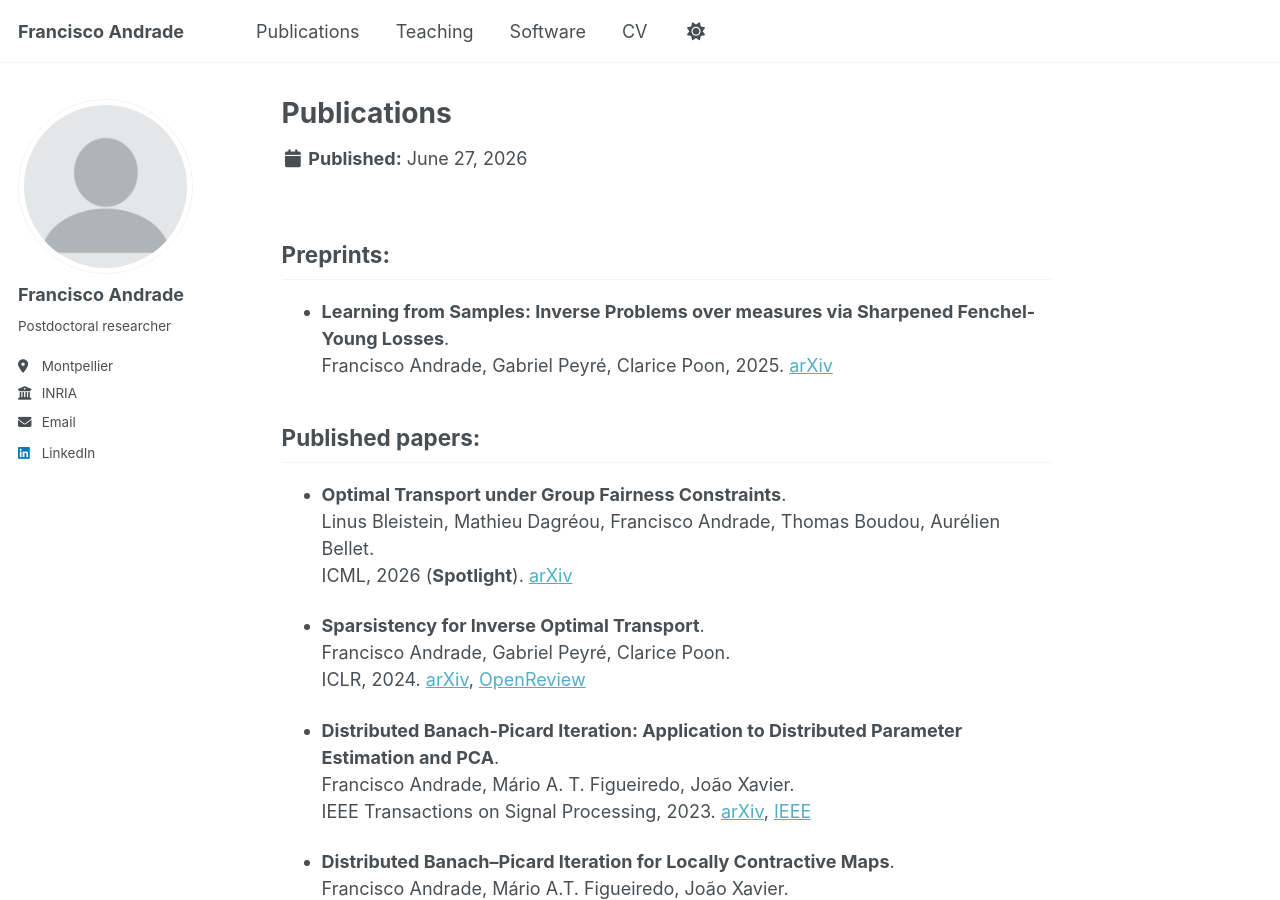
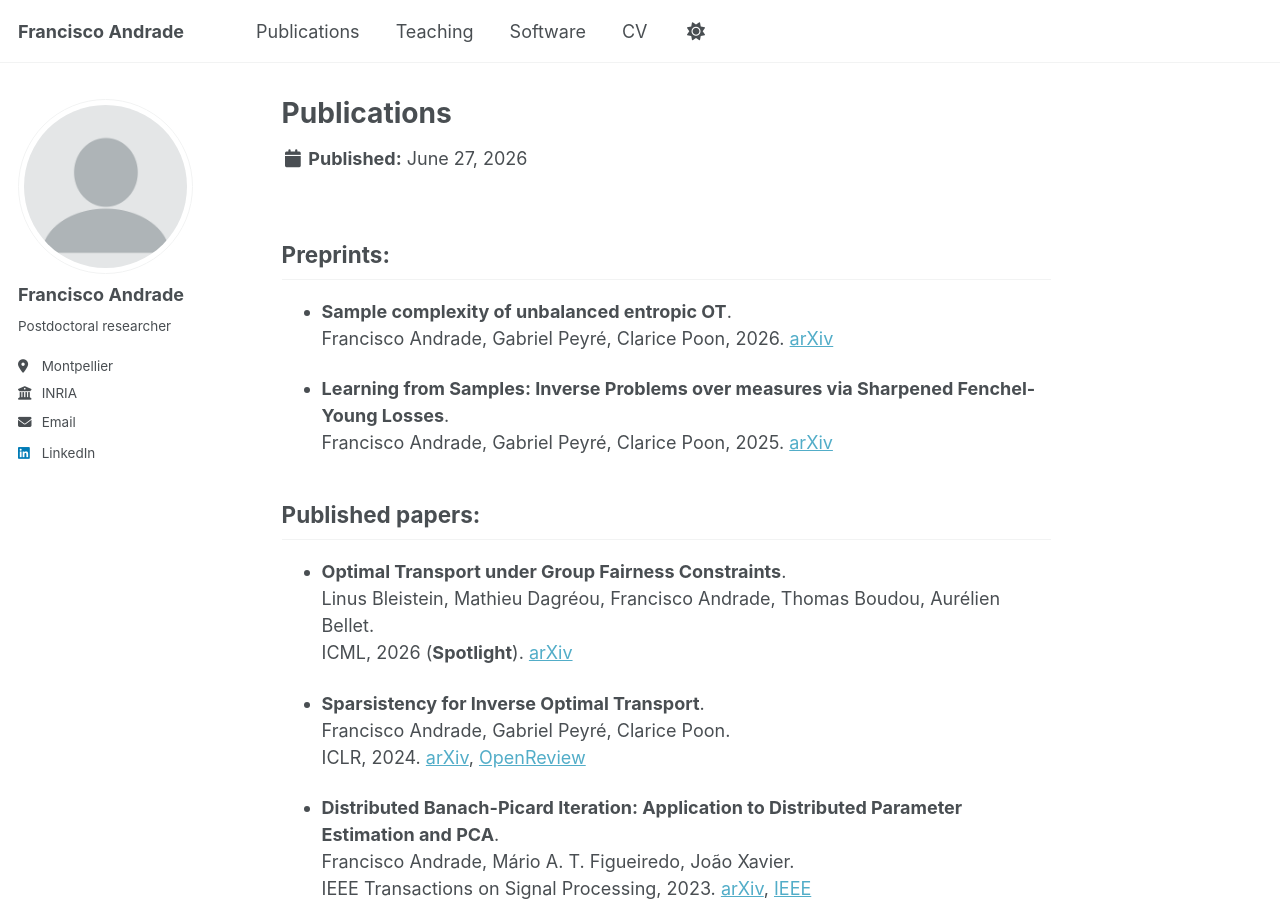
Before and after one commit to FranciscoAndrade90/FranciscoAndrade90.github.io, a Jekyll site: the page built from _publications/publications.md, in a window 1280 px wide and 900 px high. Built offline with Jekyll 4.4.1, drawn with Linux system fonts in a browser that asks for light colours.

Commit message:
Update publications.md

```diff
--- a/_publications/publications.md
+++ b/_publications/publications.md
@@ -6,6 +6,10 @@ redirect_from:
 - /publications.html
 ---
 ## Preprints:
+
+- **Sample complexity of unbalanced entropic OT**.\
+Francisco Andrade, Gabriel Peyré, Clarice Poon, 2026. [arXiv](https://arxiv.org/pdf/2606.24987)
+
 - **Learning from Samples: Inverse Problems over measures via Sharpened Fenchel-Young Losses**.\
 Francisco Andrade, Gabriel Peyré, Clarice Poon, 2025. [arXiv](https://www.arxiv.org/pdf/2505.07124)
 
```
